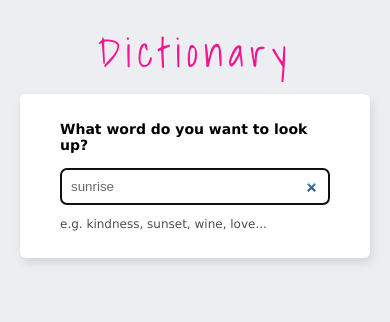
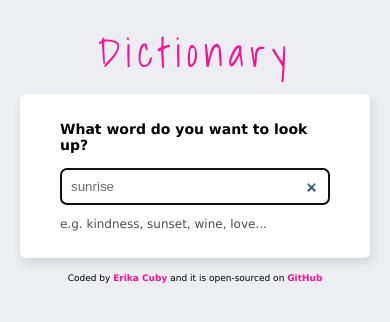
Before and after one commit to ErikaCuby/react-dictionary, a React (Create React App) app: page / in a window 390 px wide. Shown: the top 322 px of the page. Built offline with nearby package versions, Linux system fonts and the light colour scheme; no server answers.

Commit message:
Added footer and created Photos component

```diff
--- a/src/Dictionary.css
+++ b/src/Dictionary.css
@@ -35,6 +35,18 @@
   opacity: 0.7;
 }
 
+.Dictionary footer {
+    text-align: center;
+    font-size: 14px;
+    margin: 15px;
+}
+
+.Dictionary a {
+    text-decoration: none;
+    color: #F7138F;
+    font-weight: bold;
+}
+
 @media (max-width: 800px) {
   .Dictionary h5 {
     font-size: 40px;
@@ -60,4 +72,8 @@
   opacity: 0.7;
 }
 
+.Dictionary footer {
+    font-size: 9px;
 }
+
+}
--- a/src/Dictionary.js
+++ b/src/Dictionary.js
@@ -2,14 +2,24 @@ import React, { useState } from "react";
 import axios from "axios";
 import Results from "./Results";
 import "./Dictionary.css";
+import Photos from "./Photos";
 
 export default function Dictionary(props) {
   let [keyword, setKeyword] = useState(props.defaultWord);
   let [results, setResults] = useState(null);
   let [loaded, setLoaded] = useState(false);
+  let [photos, setPhotos] = useState(null);
+
+  function handleImageResponse(response) {
+    setPhotos(response.data);
+    console.log(response.data);
+  }
 
   function handleResponse(response) {
     setResults(response.data);
+    let apiKey = "b5913f071fao57fb23b245a065fb8tac";
+    let apiUrl = `https://api.shecodes.io/images/v1/search?query=${keyword}&key=${apiKey}`;
+    axios.get(apiUrl).then(handleImageResponse);
   }
 
   function search() {
@@ -50,6 +60,25 @@ export default function Dictionary(props) {
           <p className="hint">e.g. kindness, sunset, wine, love...</p>
         </section>
         <Results results={results} />
+        <Photos photos={photos} />
+        <footer>
+          Coded by{" "}
+          <a
+            href="https://github.com/ErikaCuby"
+            target="_blank"
+            rel="noopener noreferrer"
+          >
+            Erika Cuby
+          </a>{" "}
+          and it is open-sourced on{" "}
+          <a
+            href="https://github.com/ErikaCuby/react-dictionary"
+            target="_blank"
+            rel="noopener noreferrer"
+          >
+            GitHub
+          </a>
+        </footer>
       </div>
     );
   } else {
--- a/src/Meaning.js
+++ b/src/Meaning.js
@@ -3,7 +3,6 @@ import Synonyms from "./Synonyms";
 import "./Meaning.css";
 
 export default function Meaning(props) {
-console.log(props.meaning);
   return (
     <div className="Meaning">
       <section>
--- /dev/null
+++ b/src/Photos.js
@@ -0,0 +1,6 @@
+import React from "react";
+
+export default function Photos(props) {
+  if (props.photos) {
+    return "Hi from photos"
+  }}
```
